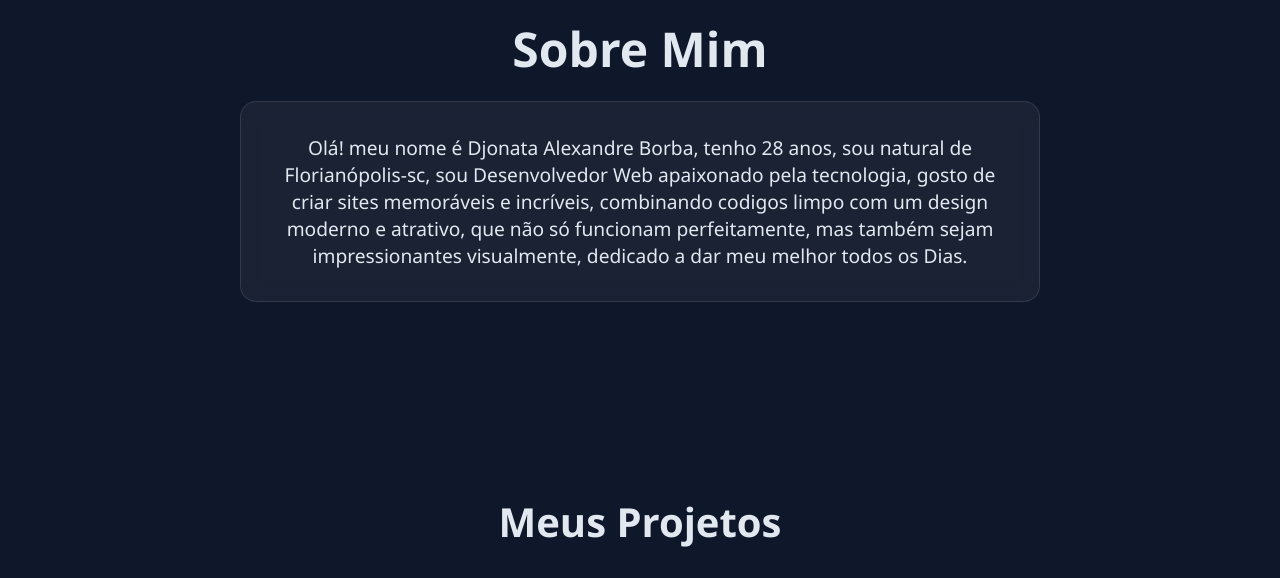
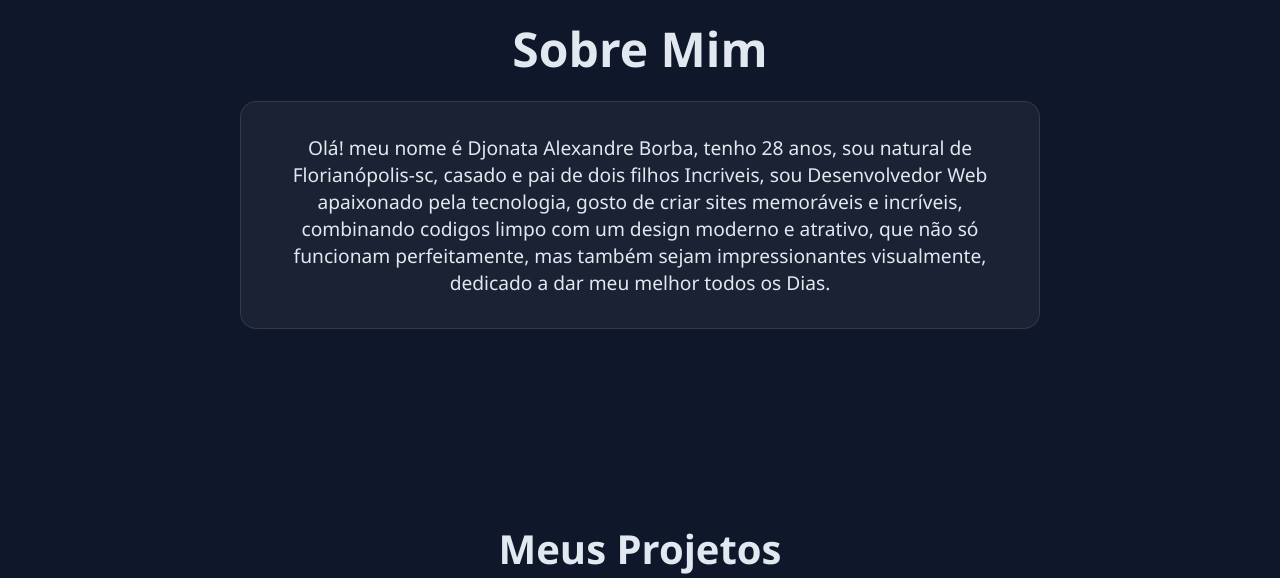
Before and after one commit to DjonataBorba/Meu-Portifolio, a plain HTML site: page index.html in a window 1280 px wide. Shown: the part 880-1458 px from the top of the page. Drawn offline with Linux system fonts and the light colour scheme.

Commit message:
adicionei informação no paragrafo sobre mim

```diff
--- a/index.html
+++ b/index.html
@@ -44,7 +44,7 @@
         <h2 class="sobre-titulo"> Sobre Mim</h2>
         <div class="sobre-caixa">
             <p class="sobre-p">
-                Olá! meu nome é Djonata Alexandre Borba, tenho 28 anos, sou natural de Florianópolis-sc,
+                Olá! meu nome é Djonata Alexandre Borba, tenho 28 anos, sou natural de Florianópolis-sc, casado e pai de dois filhos Incriveis,
                 sou Desenvolvedor Web apaixonado pela tecnologia, gosto de criar sites memoráveis e incríveis,
                 combinando codigos limpo com um design moderno e atrativo, que não só funcionam perfeitamente,
                 mas também sejam impressionantes visualmente, dedicado a dar meu melhor todos os Dias.
```
